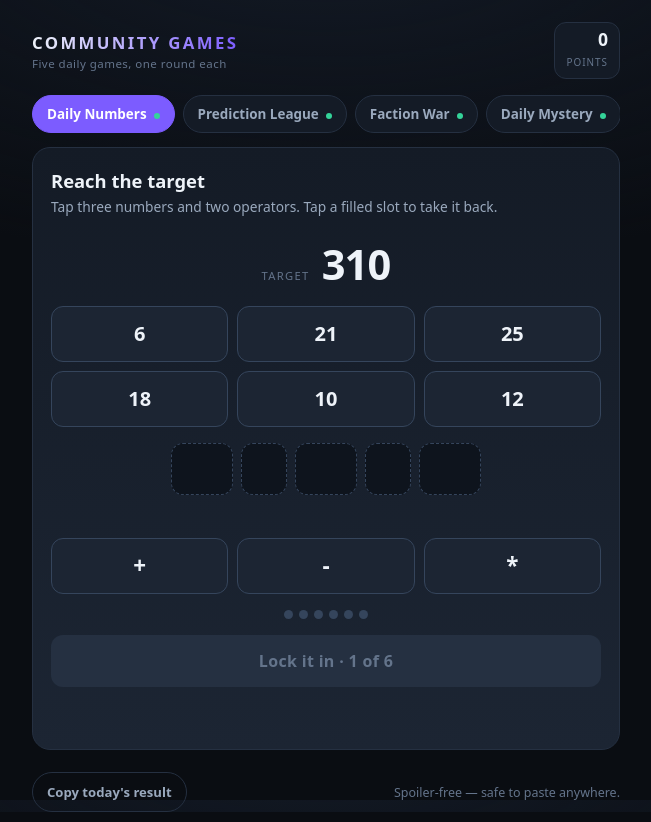
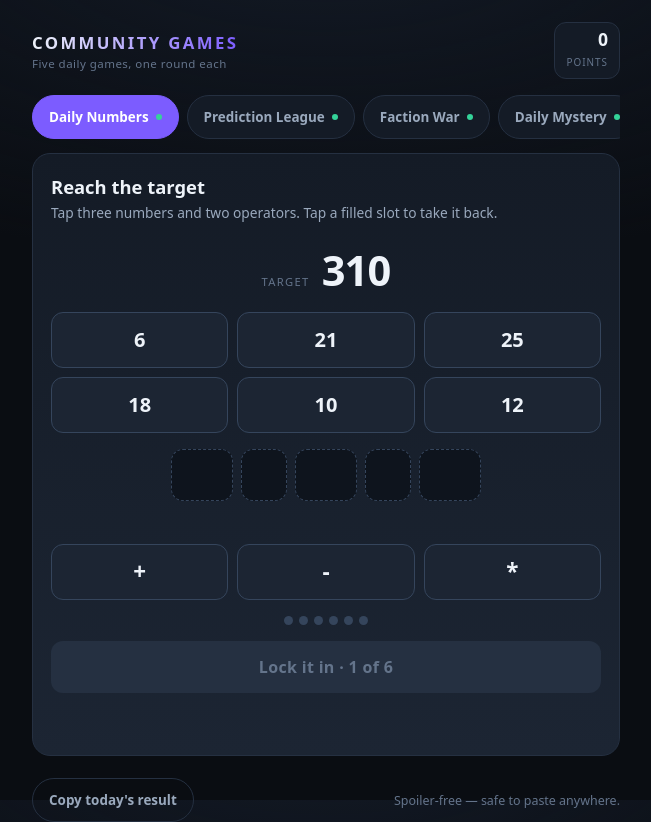
Before and after one commit to Nacho2027/community-games, a website built with Vite: page index.html in a window 1280 px wide. Shown: the whole page, without its empty margins (314-965 px from the left). Built offline with nearby package versions, Linux system fonts and the light colour scheme.

Commit message:
Bring every tap target up to 44px
The market steppers were 34px square and the share button was about 36px tall,
both under the minimum comfortable touch target. Tapping a trade is a run of
repeated hits on the same small control, which is exactly where an undersized
target hurts most, and the share button is the retention loop.

```diff
--- a/src/style.css
+++ b/src/style.css
@@ -110,7 +110,10 @@ body {
 
 .pick {
   flex: 0 0 auto;
-  padding: 9px 14px;
+  display: inline-flex;
+  align-items: center;
+  min-height: 44px;
+  padding: 10px 16px;
   border: 1px solid var(--line);
   border-radius: var(--r-pill);
   background: var(--surface);
@@ -288,12 +291,14 @@ body {
 
 .stepper { display: flex; align-items: center; gap: 6px; }
 .stepper button {
-  width: 34px; height: 34px;
+  /* 44px square: the previous 34px controls were below the minimum comfortable tap
+     target, which matters most on the market board where every trade is a series of taps. */
+  width: 44px; height: 44px;
   border: 1px solid var(--line-strong);
   border-radius: var(--r-sm);
   background: var(--surface-2);
   color: var(--ink);
-  font: inherit; font-size: 1.1rem; font-weight: 700;
+  font: inherit; font-size: 1.2rem; font-weight: 700;
   cursor: pointer;
   transition: border-color 140ms var(--ease), transform 120ms var(--ease);
 }
@@ -403,12 +408,15 @@ body {
 .foot { margin-top: 22px; display: flex; align-items: center; justify-content: space-between; gap: 12px; }
 
 .ghost {
-  padding: 10px 14px;
+  display: inline-flex;
+  align-items: center;
+  min-height: 44px;
+  padding: 10px 16px;
   border: 1px solid var(--line);
   border-radius: var(--r-pill);
   background: transparent;
   color: var(--ink-dim);
-  font: inherit; font-size: 0.82rem; font-weight: 600;
+  font: inherit; font-size: 0.84rem; font-weight: 600;
   cursor: pointer;
   transition: color 140ms var(--ease), border-color 140ms var(--ease);
 }
```
